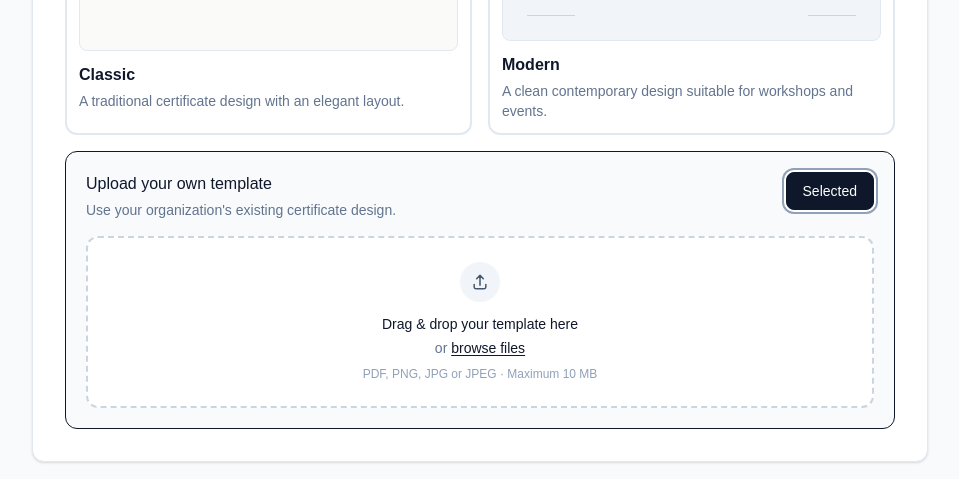
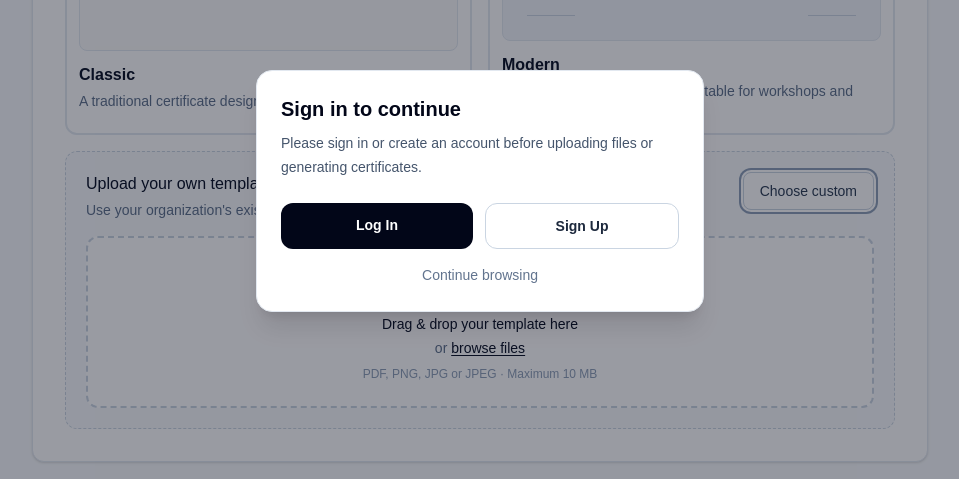
Before and after one commit to shaurya3571/certificate-generator, a Next.js app: page / in a window 1280 px wide. Both pictures are taken after a click on the button "Choose custom". Shown: the part 963-1442 px from the top of the page, without its empty margins (160-1119 px from the left). Built offline with nearby package versions, Linux system fonts and the light colour scheme; no server answers.

Commit message:
feat: require auth for certificate workflow

```diff
--- a/src/app/page.tsx
+++ b/src/app/page.tsx
@@ -1,6 +1,7 @@
 "use client";
 
 import { useState } from "react";
+import Link from "next/link";
 
 import EventDetails from "@/components/certificate/EventDetails";
 import FormReadiness from "@/components/certificate/FormReadiness";
@@ -11,13 +12,17 @@ import StepIndicator from "@/components/certificate/StepIndicator";
 import Header from "@/components/layout/Header";
 import PageContainer from "@/components/layout/PageContainer";
 import { EmailActions } from "@/components/certificate/EmailActions";
+import { useAuth } from "@/components/auth/AuthProvider";
 import type {
   Participant,
   TemplateType,
 } from "@/types/certificate";
 
 export default function Home() {
+  const { user } = useAuth();
+
   const [eventName, setEventName] = useState("");
+  const [showAuthPrompt, setShowAuthPrompt] = useState(false);
 
   const [selectedTemplate, setSelectedTemplate] =
     useState<TemplateType | null>(null);
@@ -30,6 +35,12 @@ export default function Home() {
 
   const [participants, setParticipants] =
     useState<Participant[]>([]);
+
+  const handleAuthRequired = () => {
+    if (!user) {
+      setShowAuthPrompt(true);
+    }
+  };
 
   return (
     <>
@@ -70,6 +81,8 @@ export default function Home() {
               customTemplate={customTemplate}
               onTemplateChange={setSelectedTemplate}
               onCustomTemplateChange={setCustomTemplate}
+              isAuthenticated={Boolean(user)}
+              onAuthRequired={handleAuthRequired}
             />
 
             {/* Step 03 */}
@@ -77,6 +90,8 @@ export default function Home() {
               participants={participants}
               onParticipantsChange={setParticipants}
               onFileChange={setParticipantsFile}
+              isAuthenticated={Boolean(user)}
+              onAuthRequired={handleAuthRequired}
             />
 
             {/* Generation checklist */}
@@ -93,6 +108,8 @@ export default function Home() {
               eventName={eventName}
               template={selectedTemplate}
               participants={participants}
+              isAuthenticated={Boolean(user)}
+              onAuthRequired={handleAuthRequired}
             />
             <EmailActions
               eventName={eventName}
@@ -103,6 +120,59 @@ export default function Home() {
           </div>
         </section>
       </PageContainer>
+
+      {showAuthPrompt && (
+        <div
+          className="fixed inset-0 z-50 flex items-center justify-center bg-slate-950/40 px-4"
+          role="presentation"
+          onClick={() => setShowAuthPrompt(false)}
+        >
+          <div
+            className="w-full max-w-md rounded-2xl border border-slate-200 bg-white p-6 shadow-xl"
+            role="dialog"
+            aria-modal="true"
+            aria-labelledby="auth-prompt-title"
+            onClick={(event) => event.stopPropagation()}
+          >
+            <h2
+              id="auth-prompt-title"
+              className="text-xl font-semibold text-slate-950"
+            >
+              Sign in to continue
+            </h2>
+
+            <p className="mt-2 text-sm leading-6 text-slate-600">
+              Please sign in or create an account before uploading files or generating certificates.
+            </p>
+
+            <div className="mt-6 flex flex-col gap-3 sm:flex-row">
+              <Link
+                href="/login"
+                onClick={() => setShowAuthPrompt(false)}
+                className="flex-1 rounded-xl bg-slate-950 px-4 py-3 text-center text-sm font-semibold text-white transition hover:bg-slate-800"
+              >
+                Log In
+              </Link>
+
+              <Link
+                href="/signup"
+                onClick={() => setShowAuthPrompt(false)}
+                className="flex-1 rounded-xl border border-slate-300 px-4 py-3 text-center text-sm font-semibold text-slate-800 transition hover:bg-slate-50"
+              >
+                Sign Up
+              </Link>
+            </div>
+
+            <button
+              type="button"
+              onClick={() => setShowAuthPrompt(false)}
+              className="mt-4 w-full text-center text-sm font-medium text-slate-500 hover:text-slate-900"
+            >
+              Continue browsing
+            </button>
+          </div>
+        </div>
+      )}
     </>
   );
 }
--- a/src/components/certificate/CsvUploader.tsx
+++ b/src/components/certificate/CsvUploader.tsx
@@ -10,6 +10,8 @@ import {
 interface CsvUploaderProps {
   file: File | null;
   onFileChange: (file: File | null) => void;
+  isAuthenticated: boolean;
+  onAuthRequired: () => void;
 }
 
 const MAX_FILE_SIZE = 5 * 1024 * 1024;
@@ -29,6 +31,8 @@ function formatFileSize(bytes: number) {
 export default function CsvUploader({
   file,
   onFileChange,
+  isAuthenticated,
+  onAuthRequired,
 }: CsvUploaderProps) {
   const inputRef = useRef<HTMLInputElement>(null);
 
@@ -76,6 +80,12 @@ export default function CsvUploader({
   const handleInputChange = (
     event: ChangeEvent<HTMLInputElement>,
   ) => {
+    if (!isAuthenticated) {
+      onAuthRequired();
+      event.target.value = "";
+      return;
+    }
+
     handleFile(event.target.files?.[0]);
 
     event.target.value = "";
@@ -95,7 +105,21 @@ export default function CsvUploader({
     event.preventDefault();
     setIsDragging(false);
 
+    if (!isAuthenticated) {
+      onAuthRequired();
+      return;
+    }
+
     handleFile(event.dataTransfer.files?.[0]);
+  };
+
+  const handleUploadClick = () => {
+    if (!isAuthenticated) {
+      onAuthRequired();
+      return;
+    }
+
+    inputRef.current?.click();
   };
 
   const handleRemove = () => {
@@ -118,11 +142,11 @@ export default function CsvUploader({
         <div
           role="button"
           tabIndex={0}
-          onClick={() => inputRef.current?.click()}
+          onClick={handleUploadClick}
           onKeyDown={(event) => {
             if (event.key === "Enter" || event.key === " ") {
               event.preventDefault();
-              inputRef.current?.click();
+              handleUploadClick();
             }
           }}
           onDragOver={handleDragOver}
--- a/src/components/certificate/CustomTemplateUpload.tsx
+++ b/src/components/certificate/CustomTemplateUpload.tsx
@@ -6,6 +6,8 @@ interface CustomTemplateUploadProps {
   file: File | null;
   onFileChange: (file: File | null) => void;
   onTemplateSelect: () => void;
+  isAuthenticated: boolean;
+  onAuthRequired: () => void;
 }
 
 const MAX_FILE_SIZE = 10 * 1024 * 1024;
@@ -30,6 +32,8 @@ export default function CustomTemplateUpload({
   file,
   onFileChange,
   onTemplateSelect,
+  isAuthenticated,
+  onAuthRequired,
 }: CustomTemplateUploadProps) {
   const inputRef = useRef<HTMLInputElement>(null);
   const [error, setError] = useState("");
@@ -64,6 +68,12 @@ export default function CustomTemplateUpload({
   };
 
   const handleInputChange = (event: ChangeEvent<HTMLInputElement>) => {
+    if (!isAuthenticated) {
+      onAuthRequired();
+      event.target.value = "";
+      return;
+    }
+
     handleFile(event.target.files?.[0]);
 
     // Allows selecting the same file again after removing it.
@@ -84,7 +94,21 @@ export default function CustomTemplateUpload({
     event.preventDefault();
     setIsDragging(false);
 
+    if (!isAuthenticated) {
+      onAuthRequired();
+      return;
+    }
+
     handleFile(event.dataTransfer.files?.[0]);
+  };
+
+  const handleUploadClick = () => {
+    if (!isAuthenticated) {
+      onAuthRequired();
+      return;
+    }
+
+    inputRef.current?.click();
   };
 
   const handleRemove = () => {
@@ -107,10 +131,11 @@ export default function CustomTemplateUpload({
         <div
           role="button"
           tabIndex={0}
-          onClick={() => inputRef.current?.click()}
+          onClick={handleUploadClick}
           onKeyDown={(event) => {
             if (event.key === "Enter" || event.key === " ") {
-              inputRef.current?.click();
+              event.preventDefault();
+              handleUploadClick();
             }
           }}
           onDragOver={handleDragOver}
--- a/src/components/certificate/GenerationActions.tsx
+++ b/src/components/certificate/GenerationActions.tsx
@@ -13,6 +13,8 @@ interface GenerationActionsProps {
   eventName: string;
   template: TemplateType | null;
   participants: Participant[];
+  isAuthenticated: boolean;
+  onAuthRequired: () => void;
 }
 
 type GenerationStatus =
@@ -25,6 +27,8 @@ export function GenerationActions({
   eventName,
   template,
   participants,
+  isAuthenticated,
+  onAuthRequired,
 }: GenerationActionsProps) {
   const [status, setStatus] =
     useState<GenerationStatus>("idle");
@@ -42,6 +46,11 @@ export function GenerationActions({
     participants.length > 0;
 
   const handleGenerate = async () => {
+    if (!isAuthenticated) {
+      onAuthRequired();
+      return;
+    }
+
     if (!canGenerate || !template) {
       return;
     }
--- a/src/components/certificate/ParticipantsUpload.tsx
+++ b/src/components/certificate/ParticipantsUpload.tsx
@@ -11,12 +11,16 @@ interface ParticipantsUploadProps {
   participants: Participant[];
   onParticipantsChange: (participants: Participant[]) => void;
   onFileChange?: (file: File | null) => void;
+  isAuthenticated: boolean;
+  onAuthRequired: () => void;
 }
 
 export function ParticipantsUpload({
   participants,
   onParticipantsChange,
   onFileChange,
+  isAuthenticated,
+  onAuthRequired,
 }: ParticipantsUploadProps) {
   const [file, setFile] = useState<File | null>(null);
   const [errors, setErrors] = useState<string[]>([]);
@@ -56,6 +60,8 @@ export function ParticipantsUpload({
       <CsvUploader
         file={file}
         onFileChange={handleFileChange}
+        isAuthenticated={isAuthenticated}
+        onAuthRequired={onAuthRequired}
       />
 
       {isParsing && (
--- a/src/components/certificate/TemplateSelector.tsx
+++ b/src/components/certificate/TemplateSelector.tsx
@@ -9,6 +9,8 @@ interface TemplateSelectorProps {
   customTemplate: File | null;
   onTemplateChange: (template: TemplateType) => void;
   onCustomTemplateChange: (file: File | null) => void;
+  isAuthenticated: boolean;
+  onAuthRequired: () => void;
 }
 
 const templates = [
@@ -32,9 +34,20 @@ export default function TemplateSelector({
   customTemplate,
   onTemplateChange,
   onCustomTemplateChange,
+  isAuthenticated,
+  onAuthRequired,
 }: TemplateSelectorProps) {
   const handleCustomTemplateSelect = () => {
     onTemplateChange("custom");
+  };
+
+  const handleChooseCustom = () => {
+    if (!isAuthenticated) {
+      onAuthRequired();
+      return;
+    }
+
+    handleCustomTemplateSelect();
   };
 
   return (
@@ -89,7 +102,7 @@ export default function TemplateSelector({
           {!customTemplate && (
             <button
               type="button"
-              onClick={handleCustomTemplateSelect}
+              onClick={handleChooseCustom}
               className={`shrink-0 rounded-lg border px-4 py-2 text-sm font-medium transition focus:outline-none focus:ring-2 focus:ring-slate-400 focus:ring-offset-2 ${
                 selectedTemplate === "custom"
                   ? "border-slate-900 bg-slate-900 text-white"
@@ -105,6 +118,8 @@ export default function TemplateSelector({
 
         <CustomTemplateUpload
           file={customTemplate}
+          isAuthenticated={isAuthenticated}
+          onAuthRequired={onAuthRequired}
          onFileChange={(file) => {
   onCustomTemplateChange(file);
 
```
